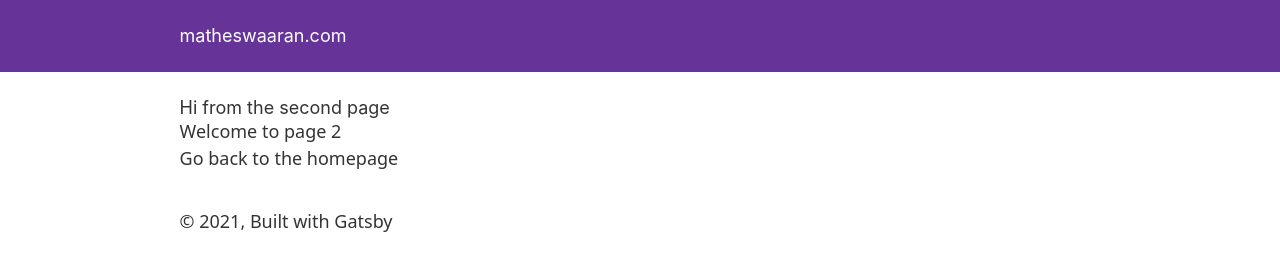
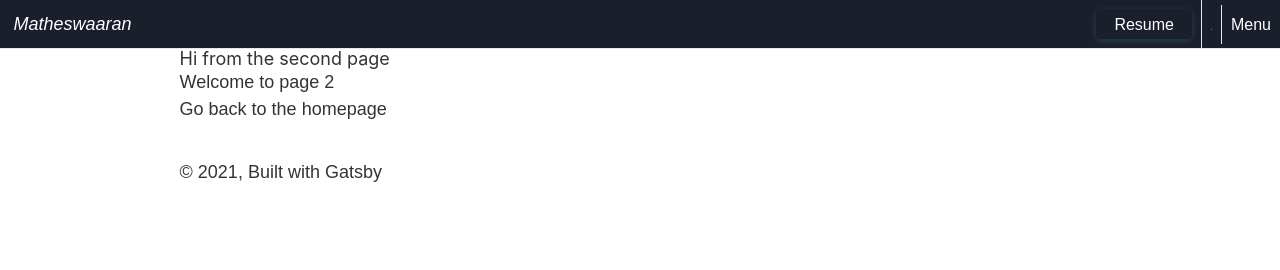
Before and after one commit to Matheswaaran/matheswaaran.com, a Gatsby site: page /page-2 in a window 1280 px wide. Built offline with nearby package versions, Linux system fonts and the light colour scheme; Gatsby itself is replaced by a stand-in of ours.

Commit message:
Gatsby commit

```diff
--- a/gatsby-config.js
+++ b/gatsby-config.js
@@ -1,8 +1,14 @@
 module.exports = {
   siteMetadata: {
-    title: `matheswaaran.com`,
+    title: `Matheswaaran`,
     description: `All about Mat (Matheswaaran)😉`,
     author: `@matheswaaran`,
+    resume: "https://tinyurl.com/matsresume",
+    mail: "matheswaaran@gmail.com",
+    github: "https://github.com/matheswaaran",
+    twitter: "https://twitter.com/matheswaaran_s",
+    linkedIn: "https://www.linkedin.com/in/matheswaaran/",
+    instagram: "https://instagram.com/matheswaaran"
   },
   plugins: [
     `gatsby-plugin-react-helmet`,
--- a/package.json
+++ b/package.json
@@ -21,7 +21,8 @@
     "prop-types": "^15.7.2",
     "react": "^16.12.0",
     "react-dom": "^16.12.0",
-    "react-helmet": "^6.1.0"
+    "react-helmet": "^6.1.0",
+    "react-impressjs": "^1.1.0"
   },
   "devDependencies": {
     "prettier": "2.1.2",
--- /dev/null
+++ b/src/components/Button.js
@@ -0,0 +1,47 @@
+import React from "react";
+import PropTypes from "prop-types";
+import { Link } from "gatsby";
+
+const Button = (props) => {
+  return (
+    <div className="p-1 px-4 bg-dark shadow-default rounded">
+      <Link
+        to={props.to}
+        className="text-white"
+        target={props.external ? "_blank" : ""}
+      >
+        {props.size === "small" && (
+          <span className="text-sm">
+            {props.children}
+          </span>
+        )}
+        {props.size === "medium" && (
+          <span className="text-lg">
+            {props.children}
+          </span>
+        )}
+        {props.size === "large" && (
+          <span className="text-3xl">
+            {props.children}
+          </span>
+        )}
+      </Link>
+    </div>
+  )
+}
+
+Button.defaultProps = {
+  onClick: () => {},
+  size: "small",
+  to: "/",
+  external: false,
+};
+
+Button.propTypes = {
+  onClick: PropTypes.func.isRequired,
+  size: PropTypes.string.isRequired,
+  to: PropTypes.string.isRequired,
+  external: PropTypes.bool,
+}
+
+export default Button;
--- /dev/null
+++ b/src/components/Image.js
@@ -0,0 +1,48 @@
+import React from "react";
+import PropTypes from "prop-types";
+import { useStaticQuery, graphql } from "gatsby";
+import Img from "gatsby-image";
+
+/*
+ * This component is built using `gatsby-image` to automatically serve optimized
+ * images with lazy loading and reduced file sizes. The image is loaded using a
+ * `useStaticQuery`, which allows us to load the image from directly within this
+ * component, rather than having to pass the image data down from pages.
+ *
+ * For more information, see the docs:
+ * - `gatsby-image`: https://gatsby.dev/gatsby-image
+ * - `useStaticQuery`: https://www.gatsbyjs.com/docs/use-static-query/
+ */
+
+const Image = (props) => {
+  const data = useStaticQuery(graphql`
+    query getImages($image: String, $width: Int){
+      placeholderImage: file(relativePath: { eq: $image }) {
+        childImageSharp {
+          fixed (width: $width){
+            ...GatsbyImageSharpFixed
+          }
+        }
+      }
+    }
+  `, { image: props.image, width: props.width }
+  );
+
+  if (!data?.placeholderImage?.childImageSharp?.fixed) {
+    return <div>Picture not found</div>
+  }
+
+  return <Img fixed={data.placeholderImage.childImageSharp.fixed}/>
+}
+
+Image.defaultProps = {
+  image: "",
+  width: 1,
+};
+
+Image.propTypes = {
+  image: PropTypes.string.isRequired,
+  width: PropTypes.number.isRequired,
+}
+
+export default Image
--- a/src/components/header.js
+++ /dev/null
@@ -1,42 +0,0 @@
-import { Link } from "gatsby"
-import PropTypes from "prop-types"
-import React from "react"
-
-const Header = ({ siteTitle }) => (
-  <header
-    style={{
-      background: `rebeccapurple`,
-      marginBottom: `1.45rem`,
-    }}
-  >
-    <div
-      style={{
-        margin: `0 auto`,
-        maxWidth: 960,
-        padding: `1.45rem 1.0875rem`,
-      }}
-    >
-      <h1 style={{ margin: 0 }}>
-        <Link
-          to="/"
-          style={{
-            color: `white`,
-            textDecoration: `none`,
-          }}
-        >
-          {siteTitle}
-        </Link>
-      </h1>
-    </div>
-  </header>
-)
-
-Header.propTypes = {
-  siteTitle: PropTypes.string,
-}
-
-Header.defaultProps = {
-  siteTitle: ``,
-}
-
-export default Header
--- /dev/null
+++ b/src/components/header/graphql.js
@@ -0,0 +1,69 @@
+import { graphql } from "gatsby";
+
+export const HEADER_IMAGES = graphql`
+  query getImage {
+    lightMode: file(relativePath: {eq: "header/lightMode.png"}) {
+      childImageSharp {
+        fixed(width: 1) {
+          ...GatsbyImageSharpFixed
+        }
+      }
+    }
+    darkMode: file(relativePath: {eq: "header/lightMode.png"}) {
+      childImageSharp {
+        fixed(width: 1) {
+          ...GatsbyImageSharpFixed
+        }
+      }
+    }
+    mail: file(relativePath: {eq: "header/mail.png"}) {
+      childImageSharp {
+        fixed(width: 1) {
+          ...GatsbyImageSharpFixed
+        }
+      }
+    }
+    github: file(relativePath: {eq: "header/github.png"}) {
+      childImageSharp {
+        fixed(width: 1) {
+          ...GatsbyImageSharpFixed
+        }
+      }
+    }
+    twitter: file(relativePath: {eq: "header/twitter.png"}) {
+      childImageSharp {
+        fixed(width: 1) {
+          ...GatsbyImageSharpFixed
+        }
+      }
+    }
+    linkedin: file(relativePath: {eq: "header/linkedin.png"}) {
+      childImageSharp {
+        fixed(width: 1) {
+          ...GatsbyImageSharpFixed
+        }
+      }
+    }
+    instagram: file(relativePath: {eq: "header/instagram.png"}) {
+      childImageSharp {
+        fixed(width: 1) {
+          ...GatsbyImageSharpFixed
+        }
+      }
+    }
+    behance: file(relativePath: {eq: "header/lightMode.png"}) {
+      childImageSharp {
+        fixed(width: 1) {
+          ...GatsbyImageSharpFixed
+        }
+      }
+    }
+    dribble: file(relativePath: {eq: "header/lightMode.png"}) {
+      childImageSharp {
+        fixed(width: 1) {
+          ...GatsbyImageSharpFixed
+        }
+      }
+    }
+  }
+`;
--- /dev/null
+++ b/src/components/header/index.js
@@ -0,0 +1,113 @@
+import React from "react";
+import { graphql, Link, useStaticQuery } from "gatsby"
+import Img from "gatsby-image";
+import { HEADER_IMAGES } from "./graphql";
+import PropTypes from "prop-types";
+import Button from "../Button";
+// import Image from "../Image"
+
+const Header = ({ siteMetadata }) => {
+  console.log(HEADER_IMAGES);
+  const images = useStaticQuery(graphql`
+    query getHeaderImages {
+      lightMode: file(relativePath: {eq: "header/lightMode.png"}) {
+        childImageSharp {
+          fixed(width: 1) {
+            ...GatsbyImageSharpFixed
+          }
+        }
+      }
+      darkMode: file(relativePath: {eq: "header/lightMode.png"}) {
+        childImageSharp {
+          fixed(width: 1) {
+            ...GatsbyImageSharpFixed
+          }
+        }
+      }
+      mail: file(relativePath: {eq: "header/mail.png"}) {
+        childImageSharp {
+          fixed(width: 1) {
+            ...GatsbyImageSharpFixed
+          }
+        }
+      }
+      github: file(relativePath: {eq: "header/github.png"}) {
+        childImageSharp {
+          fixed(width: 1) {
+            ...GatsbyImageSharpFixed
+          }
+        }
+      }
+      twitter: file(relativePath: {eq: "header/twitter.png"}) {
+        childImageSharp {
+          fixed(width: 1) {
+            ...GatsbyImageSharpFixed
+          }
+        }
+      }
+      linkedin: file(relativePath: {eq: "header/linkedin.png"}) {
+        childImageSharp {
+          fixed(width: 1) {
+            ...GatsbyImageSharpFixed
+          }
+        }
+      }
+      instagram: file(relativePath: {eq: "header/instagram.png"}) {
+        childImageSharp {
+          fixed(width: 1) {
+            ...GatsbyImageSharpFixed
+          }
+        }
+      }
+      behance: file(relativePath: {eq: "header/lightMode.png"}) {
+        childImageSharp {
+          fixed(width: 1) {
+            ...GatsbyImageSharpFixed
+          }
+        }
+      }
+      dribble: file(relativePath: {eq: "header/lightMode.png"}) {
+        childImageSharp {
+          fixed(width: 1) {
+            ...GatsbyImageSharpFixed
+          }
+        }
+      }
+    }
+  `);
+  return (
+    <header className="bg-dark text-base border-gray border-b flex items-center justify-between">
+      <div className="p-3 text-white italic">
+        <Link to="/" className="no-underline">
+          {siteMetadata?.title}
+        </Link>
+      </div>
+      <div className="flex items-center justify-end">
+        <div className="border-gray border-r p-2">
+          <Button
+            to={siteMetadata?.resume}
+            external={true}
+          >
+            Resume
+          </Button>
+        </div>
+        <div className="border-gray border-r p-2">
+          <Img fixed={images.lightMode.childImageSharp.fixed} />
+        </div>
+        <div className="p-2">
+          <span className="text-sm text-white">Menu</span>
+        </div>
+      </div>
+    </header>
+  )
+}
+
+Header.propTypes = {
+  siteTitle: PropTypes.string,
+}
+
+Header.defaultProps = {
+  siteTitle: ``,
+}
+
+export default Header
--- a/src/components/image.js
+++ /dev/null
@@ -1,36 +0,0 @@
-import React from "react"
-import { useStaticQuery, graphql } from "gatsby"
-import Img from "gatsby-image"
-
-/*
- * This component is built using `gatsby-image` to automatically serve optimized
- * images with lazy loading and reduced file sizes. The image is loaded using a
- * `useStaticQuery`, which allows us to load the image from directly within this
- * component, rather than having to pass the image data down from pages.
- *
- * For more information, see the docs:
- * - `gatsby-image`: https://gatsby.dev/gatsby-image
- * - `useStaticQuery`: https://www.gatsbyjs.com/docs/use-static-query/
- */
-
-const Image = () => {
-  const data = useStaticQuery(graphql`
-    query {
-      placeholderImage: file(relativePath: { eq: "gatsby-astronaut.png" }) {
-        childImageSharp {
-          fluid(maxWidth: 300) {
-            ...GatsbyImageSharpFluid
-          }
-        }
-      }
-    }
-  `)
-
-  if (!data?.placeholderImage?.childImageSharp?.fluid) {
-    return <div>Picture not found</div>
-  }
-
-  return <Img fluid={data.placeholderImage.childImageSharp.fluid} />
-}
-
-export default Image
--- a/src/components/layout.js
+++ b/src/components/layout.js
@@ -18,14 +18,21 @@ const Layout = ({ children }) => {
       site {
         siteMetadata {
           title
+          author
+          resume
+          mail
+          github
+          twitter
+          linkedIn
+          instagram
         }
       }
     }
-  `)
+  `);
 
   return (
     <>
-      <Header siteTitle={data.site.siteMetadata?.title || `Title`} />
+      <Header siteMetadata={data?.site?.siteMetadata} />
       <div
         style={{
           margin: `0 auto`,
--- a/src/css/index.css
+++ b/src/css/index.css
@@ -1,3 +1,7 @@
 @tailwind base;
 @tailwind components;
 @tailwind utilities;
+
+body {
+  font-family: "Gilroy", sans-serif !important;
+}
--- a/src/pages/using-typescript.tsx
+++ /dev/null
@@ -1,34 +0,0 @@
-// If you don't want to use TypeScript you can delete this file!
-import React from "react"
-import { PageProps, Link, graphql } from "gatsby"
-
-import Layout from "../components/layout"
-import SEO from "../components/seo"
-
-type DataProps = {
-  site: {
-    buildTime: string
-  }
-}
-
-const UsingTypescript: React.FC<PageProps<DataProps>> = ({ data, path }) => (
-  <Layout>
-    <SEO title="Using TypeScript" />
-    <h1>Gatsby supports TypeScript by default!</h1>
-    <p>This means that you can create and write <em>.ts/.tsx</em> files for your pages, components etc. Please note that the <em>gatsby-*.js</em> files (like gatsby-node.js) currently don't support TypeScript yet.</p>
-    <p>For type checking you'll want to install <em>typescript</em> via npm and run <em>tsc --init</em> to create a <em>.tsconfig</em> file.</p>
-    <p>You're currently on the page "{path}" which was built on {data.site.buildTime}.</p>
-    <p>To learn more, head over to our <a href="https://www.gatsbyjs.com/docs/typescript/">documentation about TypeScript</a>.</p>
-    <Link to="/">Go back to the homepage</Link>
-  </Layout>
-)
-
-export default UsingTypescript
-
-export const query = graphql`
-  {
-    site {
-      buildTime(formatString: "YYYY-MM-DD hh:mm a z")
-    }
-  }
-`
--- a/tailwind.config.js
+++ b/tailwind.config.js
@@ -5,7 +5,32 @@ module.exports = {
   },
   darkMode: false, // or 'media' or 'class'
   theme: {
-    extend: {},
+    extend: {
+      colors: {
+        primary: "#65EADA",
+        dark: "#1A1F2B",
+        grey: "#9EACBE",
+        white: '#FFFFFF',
+        secondary: "#2D64AC",
+        textHighlight: "#2D3547",
+        greySecondary: "#4A5367",
+      },
+      fontSize: {
+        xs: ["14px", { lineHeight: "16px" }],
+        sm: ["16px", { lineHeight: "19px" }],
+        base: ["18px", { lineHeight: "21px" }],
+        lg: ["24px", { lineHeight: "29px" }],
+        xl: ["28px", { lineHeight: "33px" }],
+        "2xl": ["30px", { lineHeight: "36px" }],
+        "3xl": ["38px", { lineHeight: "45px" }],
+        "4xl": ["43px", { lineHeight: "51px" }],
+        "5xl": ["72px", { lineHeight: "84px" }],
+        "6xl": ["88px", { lineHeight: "103px" }],
+      },
+      boxShadow: {
+        default: "0px 1.64948px 7.42268px rgba(101, 234, 218, 0.18)",
+      }
+    },
   },
   variants: {
     extend: {},
```
Also changed, not shown: src/pages/index.js (+26 -15 lines), src/images/header/github.png (added), src/images/header/instagram.png (added), src/images/header/lightMode.png (added), src/images/header/linkedin.png (added), src/images/header/mail.png (added), src/images/header/twitter.png (added).
